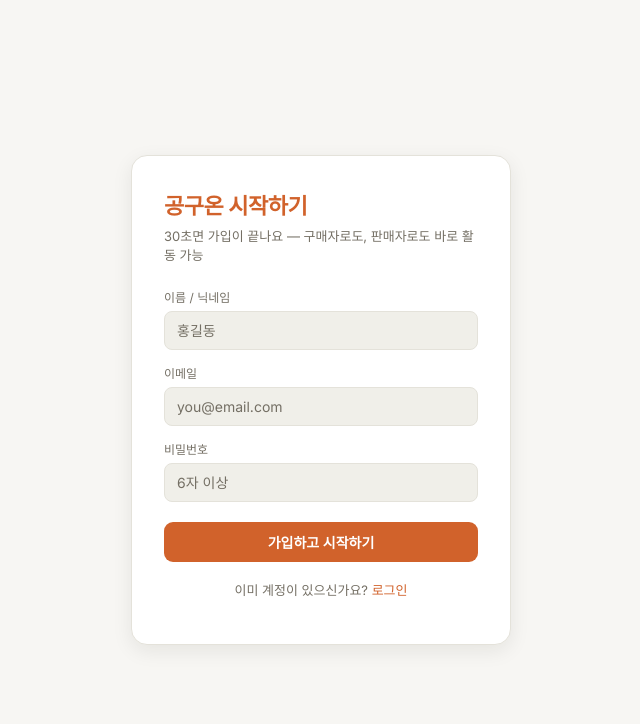
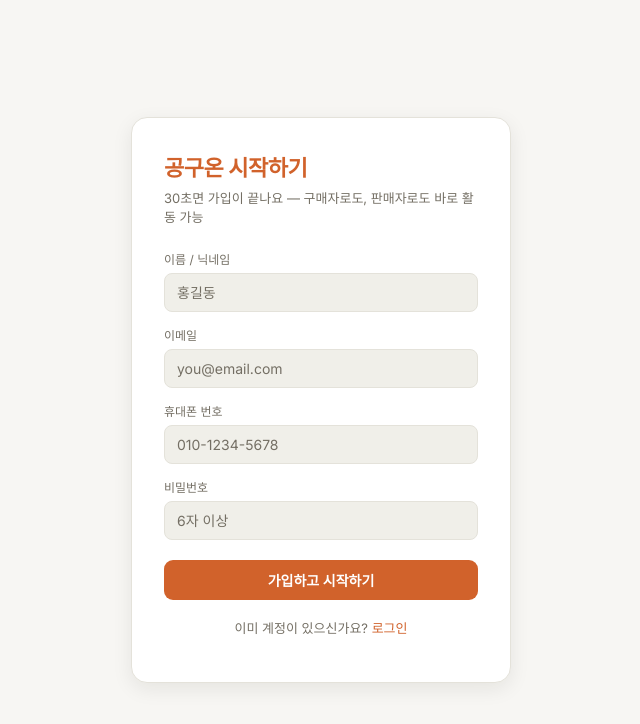
Before and after one commit to parkhy5454/GongguOn, a Next.js app: page /register in a window 1280 px wide. Shown: the top 724 px of the page, without its empty margins (319-959 px from the left). Built offline with nearby package versions, Linux system fonts and the light colour scheme.

Commit message:
Add files via upload

```diff
--- a/src/app/api/admin/users/route.js
+++ b/src/app/api/admin/users/route.js
@@ -12,7 +12,7 @@ export async function GET() {
   const users = await prisma.user.findMany({
     orderBy: { createdAt: 'desc' },
     select: {
-      id: true, email: true, name: true, createdAt: true,
+      id: true, email: true, name: true, phone: true, createdAt: true,
       referralCode: true, referredById: true, pointBalance: true,
       _count: { select: { hostedEvents: true, orders: true } },
     },
--- a/src/app/api/auth/register/route.js
+++ b/src/app/api/auth/register/route.js
@@ -4,9 +4,12 @@ import { hashPassword, signToken, COOKIE_NAME } from '@/lib/auth';
 import { generateUniqueReferralCode } from '@/lib/referral';
 
 export async function POST(req) {
-  const { email, password, name, ref } = await req.json();
+  const { email, password, name, phone, ref } = await req.json();
   if (!email || !password || !name) {
     return NextResponse.json({ error: '이름, 이메일, 비밀번호를 모두 입력해주세요.' }, { status: 400 });
+  }
+  if (!phone || !phone.trim()) {
+    return NextResponse.json({ error: '휴대폰 번호를 입력해주세요.' }, { status: 400 });
   }
   if (password.length < 6) {
     return NextResponse.json({ error: '비밀번호는 6자 이상이어야 합니다.' }, { status: 400 });
@@ -28,6 +31,7 @@ export async function POST(req) {
     data: {
       email,
       name,
+      phone: phone || null,
       passwordHash,
       referralCode,
       referredById: referrer ? referrer.id : null,
--- a/src/app/register/page.js
+++ b/src/app/register/page.js
@@ -10,6 +10,7 @@ function RegisterForm() {
   const ref = searchParams.get('ref');
   const [name, setName] = useState('');
   const [email, setEmail] = useState('');
+  const [phone, setPhone] = useState('');
   const [password, setPassword] = useState('');
   const [error, setError] = useState('');
   const [loading, setLoading] = useState(false);
@@ -21,7 +22,7 @@ function RegisterForm() {
     const res = await fetch('/api/auth/register', {
       method: 'POST',
       headers: { 'Content-Type': 'application/json' },
-      body: JSON.stringify({ name, email, password, ref }),
+      body: JSON.stringify({ name, email, phone, password, ref }),
     });
     const data = await res.json();
     if (!res.ok) {
@@ -48,6 +49,18 @@ function RegisterForm() {
             <input type="email" value={email} onChange={(e) => setEmail(e.target.value)} required placeholder="you@email.com" />
           </div>
           <div className="field">
+            <label>휴대폰 번호</label>
+            <input
+              type="tel"
+              value={phone}
+              onChange={(e) => setPhone(e.target.value)}
+              required
+              placeholder="010-1234-5678"
+              pattern="^01[0-9]-?[0-9]{3,4}-?[0-9]{4}$"
+              title="예: 010-1234-5678"
+            />
+          </div>
+          <div className="field">
             <label>비밀번호</label>
             <input type="password" value={password} onChange={(e) => setPassword(e.target.value)} required placeholder="6자 이상" />
           </div>
--- a/src/components/AdminDashboard.js
+++ b/src/components/AdminDashboard.js
@@ -69,6 +69,7 @@ export default function AdminDashboard() {
               <tr style={{ textAlign: 'left', borderBottom: '1px solid var(--border)', color: 'var(--text-dim)' }}>
                 <th style={{ padding: '6px 8px' }}>이름</th>
                 <th style={{ padding: '6px 8px' }}>이메일</th>
+                <th style={{ padding: '6px 8px' }}>휴대폰</th>
                 <th style={{ padding: '6px 8px' }}>가입일</th>
                 <th style={{ padding: '6px 8px' }}>추천코드</th>
                 <th style={{ padding: '6px 8px' }}>포인트</th>
@@ -83,6 +84,7 @@ export default function AdminDashboard() {
                     <Link href={`/sellers/${u.id}`} style={{ color: 'var(--accent)' }}>{u.name}</Link>
                   </td>
                   <td style={{ padding: '6px 8px' }}>{u.email}</td>
+                  <td style={{ padding: '6px 8px' }}>{u.phone || '-'}</td>
                   <td style={{ padding: '6px 8px' }}>{formatDT(u.createdAt)}</td>
                   <td style={{ padding: '6px 8px' }}>{u.referralCode}</td>
                   <td style={{ padding: '6px 8px' }}>{u.pointBalance.toLocaleString()}P</td>
```
Also changed, not shown: 2 other files (tests, documents, lock files or other folders).
